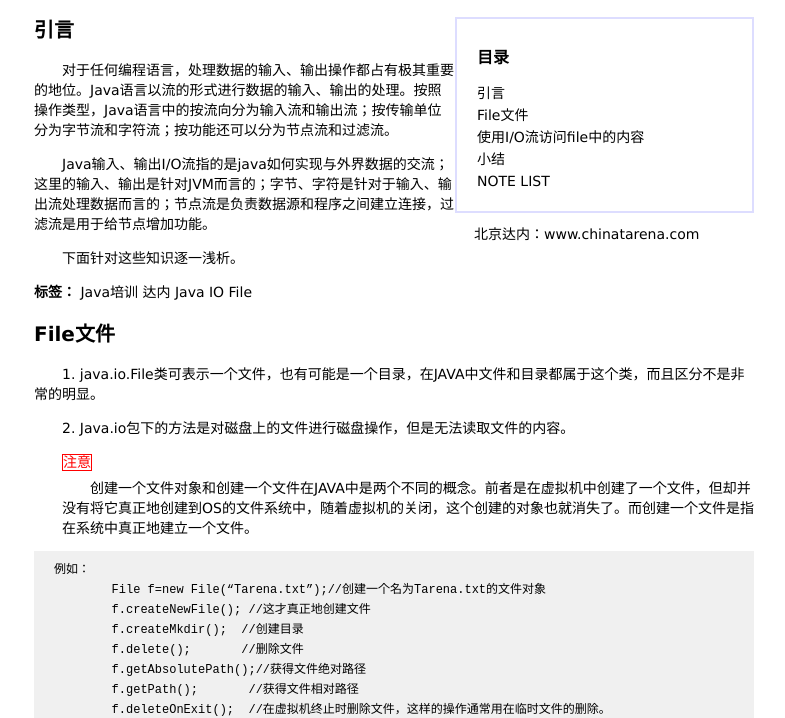
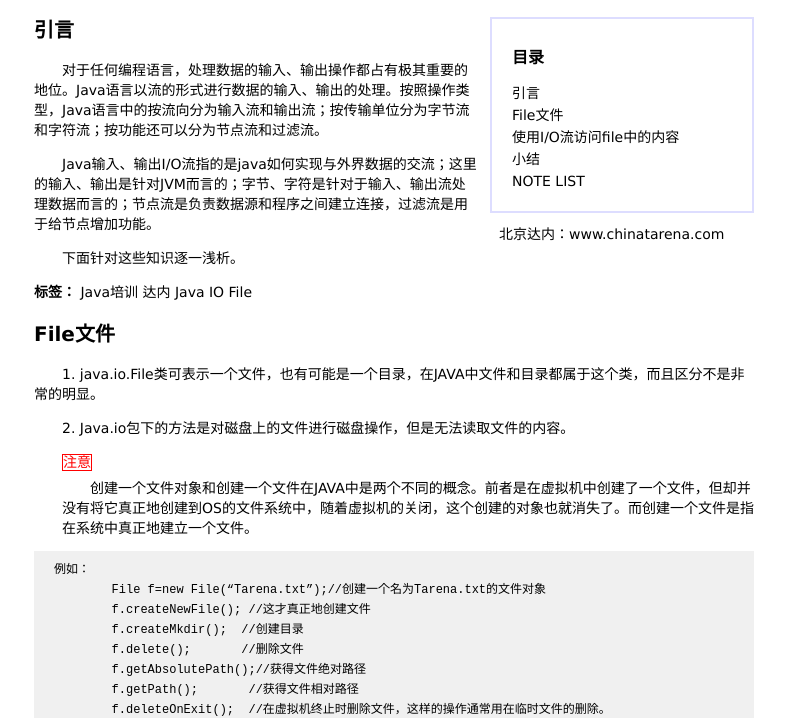
Before and after one commit to derekkuo/TechnicalLibrary, a plain HTML site: page WebContent/topic/java-io.html in a window 1280 px wide. Shown: the part 90-808 px from the top of the page, without its empty margins (246-1031 px from the left). Drawn offline with Linux system fonts and the light colour scheme.

Commit message:
修改了topic右侧栏目宽度和样式，使得标题可以完全显示

```diff
--- a/WebContent/css/techlib-topic.css
+++ b/WebContent/css/techlib-topic.css
@@ -40,7 +40,7 @@
 
  	#techlib-topic-rightbar{
  		/*border:1px solid #000000;*/
- 		width: 300px;
+ 		width: 275px;
 		float:right;
 		padding-bottom:20px;
 		/*解决空白内容合并
@@ -60,7 +60,7 @@
 		margin-bottom:10px;
 		float:right;
 		border:2px solid #ddddff;
-		width:275px
+		width:240px
 	}
 
 	#ad-topic-rightbar-bottom{
@@ -72,7 +72,7 @@
 		padding-left:auto:
 		padding-right:auto:
 		float:right;
-		width:250px
+		width:255px
 		/*border:2px solid #ddddff;*/
 	}
 	#ad-topic-rightbar-bottom a{ font-size:14px; }
@@ -83,7 +83,7 @@
 	#authorline{ font-size: 14px; padding-top: 10px;}
 	#tagsline{font-size: 14px; padding-top: 10px;}
 	.menubar-ul { margin: 0; padding: 0; list-style-type: none; }
-	.menubar-ul a{ display: block; height:20px; line-height:20px; color:#000; text-decoration: none; }
+	.menubar-ul a{ /*display: block;*/ height:20px; line-height:20px; color:#000; text-decoration: none; }
 	.menubar-ul a:hover, .selected a{ background-position: right bottom; color:#999; }
 	.menubar-ul h2{ font-weight:normal; font-size: 14px; margin-top:2px; margin-bottom:0px;}
 	.menubar-ul h3{ font-weight:normal; font-size: 14px; margin-top:2px; margin-bottom:0px; margin-left:2em; }
```
